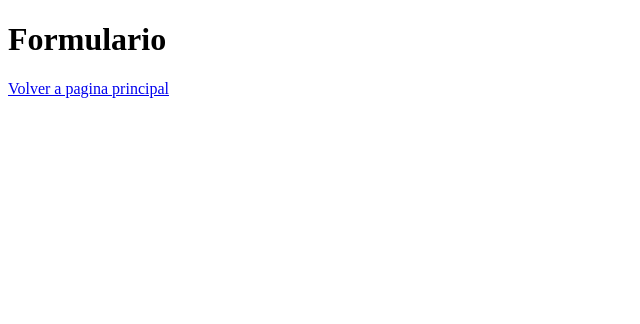
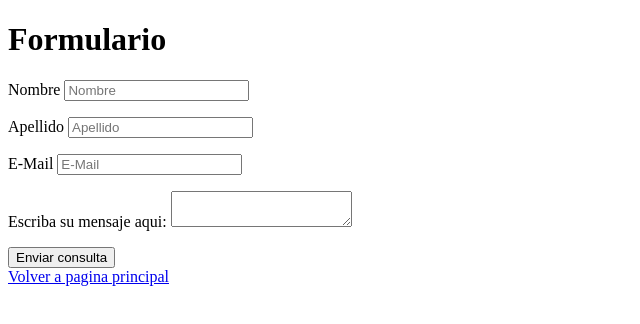
Before and after one commit to BenjaJCVM/tareaCV, a plain HTML site: page formulario.html in a window 1280 px wide. Shown: the whole page, without its empty margins (0-640 px from the left). Drawn offline with Linux system fonts and the light colour scheme.

Commit message:
se creo formulario de envio

```diff
--- a/formulario.html
+++ b/formulario.html
@@ -8,7 +8,23 @@
 <body>
     <h1>Formulario</h1>
     <form action="">
-
+        <p>
+            <label for="nombre">Nombre</label>
+            <input type="text" name="nombre" placeholder="Nombre">
+        </p>
+        <p>
+            <label for="apellido">Apellido</label>
+            <input type="text" name="apellido" placeholder="Apellido">
+        </p>
+        <p>
+            <label for="mail">E-Mail</label>
+            <input type="mail" name="mail" placeholder="E-Mail">
+        </p>
+        <p>
+            <label for="mensaje">Escriba su mensaje aqui:</label>
+            <Textarea name="mensaje"></Textarea>
+        </p>
+        <button type="submit">Enviar consulta</button>
     </form>
     <a href="index.html">Volver a pagina principal</a>
 </body>
```
